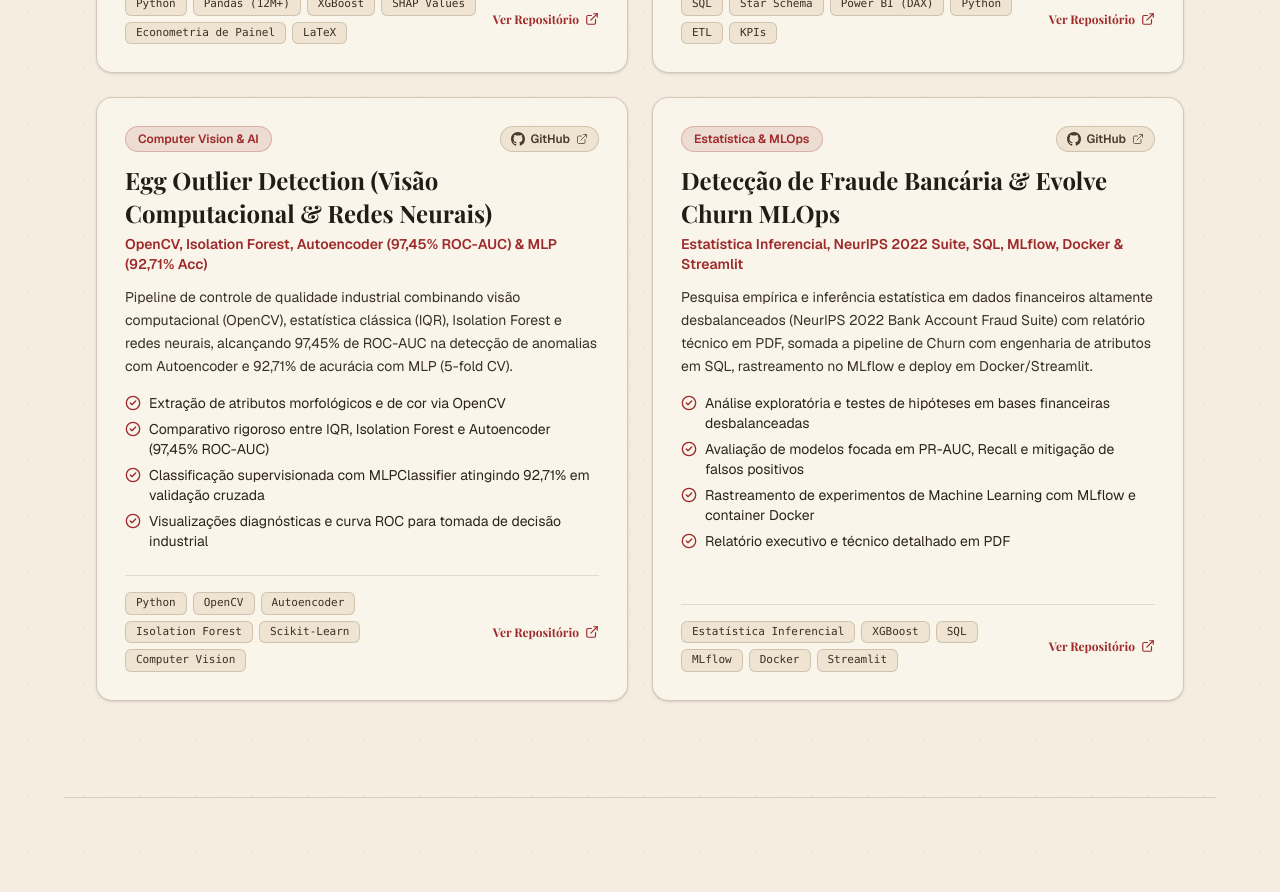
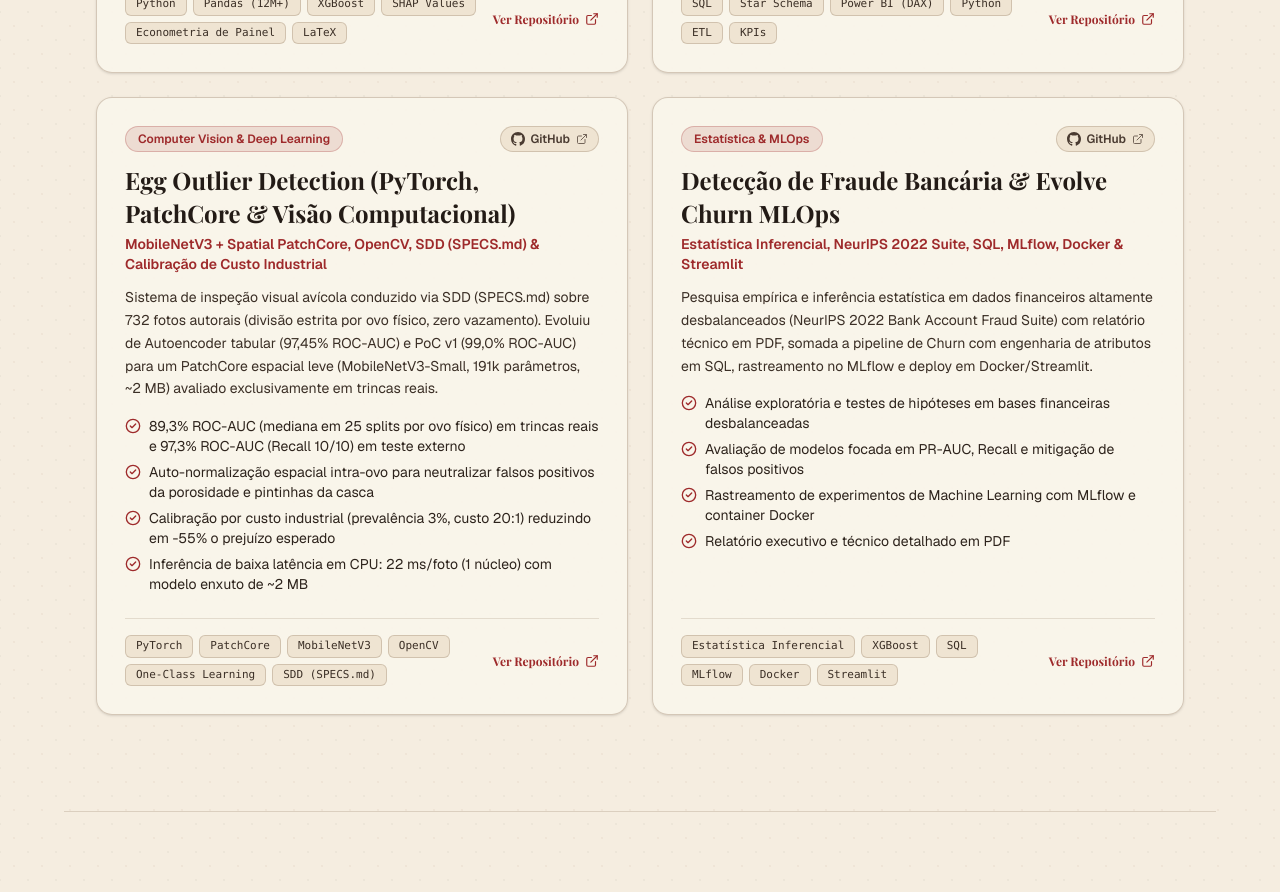
Before and after one commit to Landoftha/my-portfolio, a Next.js app: page / in a window 1280 px wide. Shown: the part 2760-3652 px from the top of the page. Built offline with nearby package versions, Linux system fonts and the light colour scheme; a web font is replaced by a local one.

Commit message:
feat: update Egg Outlier Detection card with Exp 3 PatchCore, SDD (SPECS.md), and industrial cost metrics

```diff
--- a/src/app/page.tsx
+++ b/src/app/page.tsx
@@ -256,20 +256,20 @@ export default function Home() {
     {
       id: "egg-outlier",
       category: "data" as const,
-      title: "Egg Outlier Detection (Visão Computacional & Redes Neurais)",
-      subtitle: "OpenCV, Isolation Forest, Autoencoder (97,45% ROC-AUC) & MLP (92,71% Acc)",
-      badge: "Computer Vision & AI",
+      title: "Egg Outlier Detection (PyTorch, PatchCore & Visão Computacional)",
+      subtitle: "MobileNetV3 + Spatial PatchCore, OpenCV, SDD (SPECS.md) & Calibração de Custo Industrial",
+      badge: "Computer Vision & Deep Learning",
       platform: "GitHub",
       url: "https://github.com/Landoftha/egg_outlier_detection",
       description:
-        "Pipeline de controle de qualidade industrial combinando visão computacional (OpenCV), estatística clássica (IQR), Isolation Forest e redes neurais, alcançando 97,45% de ROC-AUC na detecção de anomalias com Autoencoder e 92,71% de acurácia com MLP (5-fold CV).",
+        "Sistema de inspeção visual avícola conduzido via SDD (SPECS.md) sobre 732 fotos autorais (divisão estrita por ovo físico, zero vazamento). Evoluiu de Autoencoder tabular (97,45% ROC-AUC) e PoC v1 (99,0% ROC-AUC) para um PatchCore espacial leve (MobileNetV3-Small, 191k parâmetros, ~2 MB) avaliado exclusivamente em trincas reais.",
       highlights: [
-        "Extração de atributos morfológicos e de cor via OpenCV",
-        "Comparativo rigoroso entre IQR, Isolation Forest e Autoencoder (97,45% ROC-AUC)",
-        "Classificação supervisionada com MLPClassifier atingindo 92,71% em validação cruzada",
-        "Visualizações diagnósticas e curva ROC para tomada de decisão industrial"
+        "89,3% ROC-AUC (mediana em 25 splits por ovo físico) em trincas reais e 97,3% ROC-AUC (Recall 10/10) em teste externo",
+        "Auto-normalização espacial intra-ovo para neutralizar falsos positivos da porosidade e pintinhas da casca",
+        "Calibração por custo industrial (prevalência 3%, custo 20:1) reduzindo em -55% o prejuízo esperado",
+        "Inferência de baixa latência em CPU: 22 ms/foto (1 núcleo) com modelo enxuto de ~2 MB"
       ],
-      tags: ["Python", "OpenCV", "Autoencoder", "Isolation Forest", "Scikit-Learn", "Computer Vision"]
+      tags: ["PyTorch", "PatchCore", "MobileNetV3", "OpenCV", "One-Class Learning", "SDD (SPECS.md)"]
     },
     {
       id: "fraude-evolve",
```
